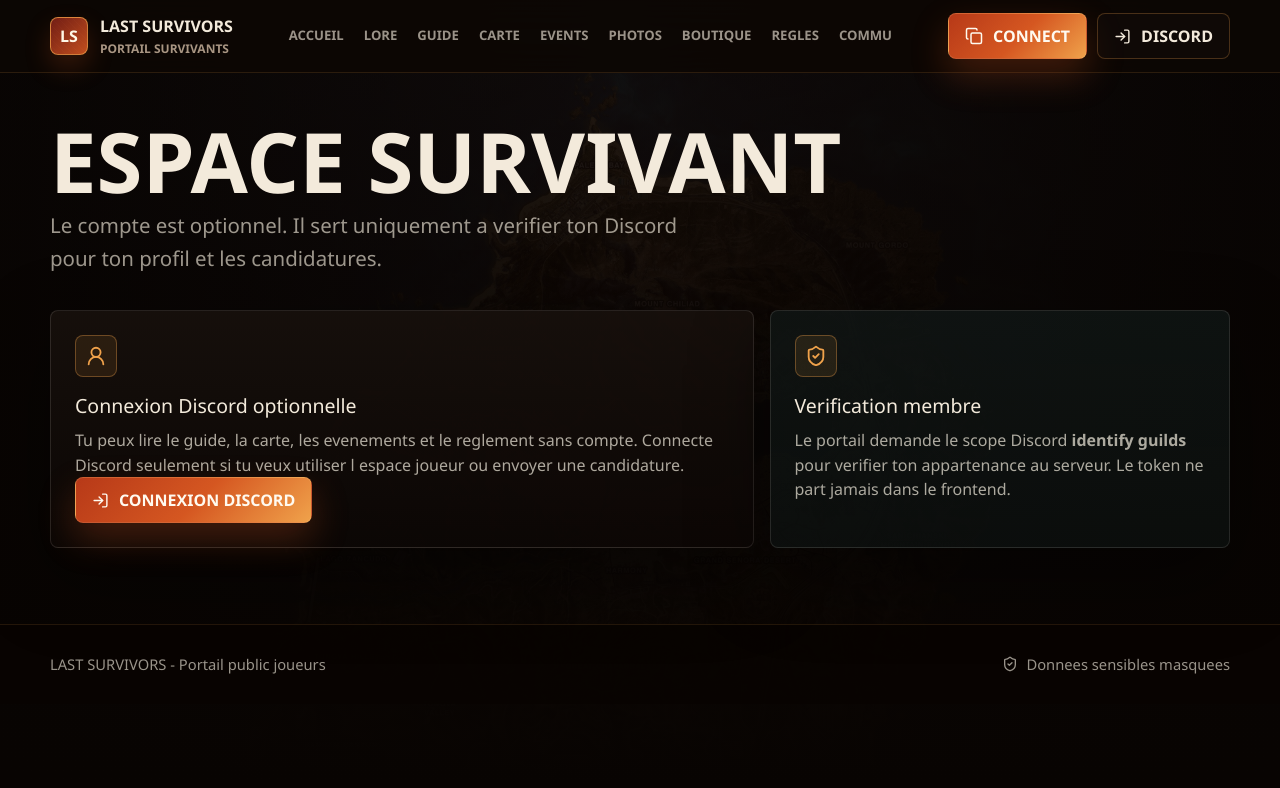
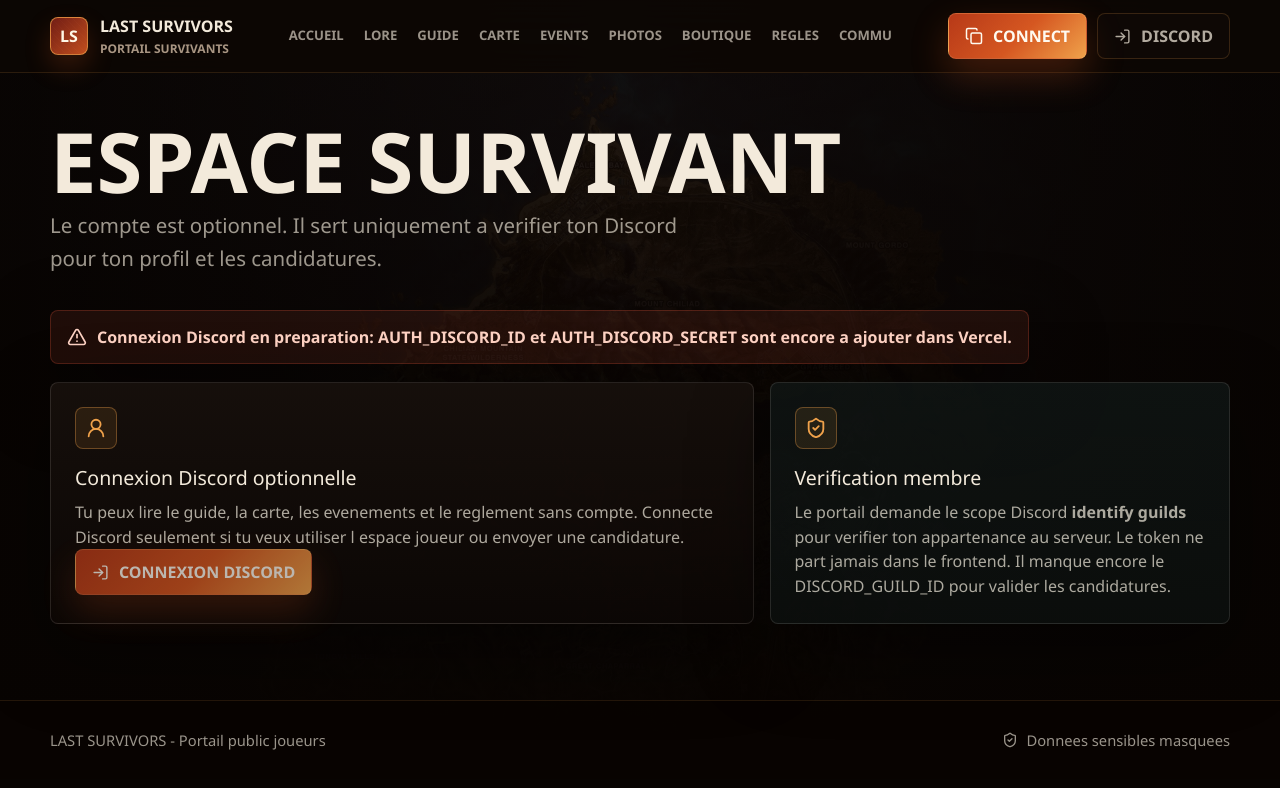
Before and after one commit to JhonnyCuenta/lastsurvivors, a Next.js app: page /profil in a window 1280 px wide. Shown: the top 788 px of the page. Built offline with nearby package versions, Linux system fonts and the light colour scheme; no server answers.

Commit message:
debug discord auth setup state

```diff
--- a/src/app/candidature/page.tsx
+++ b/src/app/candidature/page.tsx
@@ -3,11 +3,13 @@
 import { auth } from '@/auth';
 import { DiscordLoginButton } from '@/components/auth-actions';
 import { CandidatureForm } from '@/components/candidature-form';
+import { getDiscordAuthStatus } from '@/lib/auth-config';
 
 export const dynamic = 'force-dynamic';
 
 export default async function CandidaturePage() {
   const session = await auth();
+  const authStatus = getDiscordAuthStatus();
 
   if (!session?.user) {
     return (
@@ -23,8 +25,12 @@
               <ClipboardList size={22} />
             </span>
             <h2>Connexion requise pour candidater</h2>
-            <p>Le reste du portail reste public. Pour envoyer une candidature, connecte ton Discord membre Last Survivors.</p>
-            <DiscordLoginButton className="button button-primary" />
+            <p>
+              {authStatus.oauthReady
+                ? 'Le reste du portail reste public. Pour envoyer une candidature, connecte ton Discord membre Last Survivors.'
+                : 'La connexion Discord est en preparation. Il manque encore AUTH_DISCORD_ID et AUTH_DISCORD_SECRET dans Vercel.'}
+            </p>
+            <DiscordLoginButton className="button button-primary" disabled={!authStatus.oauthReady} />
           </article>
           <article className="profile-card muted-card">
             <span className="card-icon">
@@ -32,6 +38,37 @@
             </span>
             <h2>Donnees limitees</h2>
             <p>La candidature part au staff via webhook Discord. Aucune base joueur, inventaire ou donnee FiveMetrics n est lue ici.</p>
+          </article>
+        </section>
+      </>
+    );
+  }
+
+  if (session.user.guildVerified !== true) {
+    return (
+      <>
+        <header className="page-heading">
+          <h1>Candidature</h1>
+          <p>Ton Discord est connecte, mais la verification membre Last Survivors n est pas encore active.</p>
+        </header>
+
+        <section className="profile-grid">
+          <article className="profile-card">
+            <span className="card-icon">
+              <ClipboardList size={22} />
+            </span>
+            <h2>Candidature bloquee temporairement</h2>
+            <p>
+              Il manque encore le `DISCORD_GUILD_ID` cote Vercel pour confirmer que le joueur est membre du Discord
+              Last Survivors avant l envoi au staff.
+            </p>
+          </article>
+          <article className="profile-card muted-card">
+            <span className="card-icon">
+              <ShieldCheck size={22} />
+            </span>
+            <h2>Pourquoi ce blocage ?</h2>
+            <p>Ca evite les candidatures anonymes ou hors serveur. Le portail restera public, mais le formulaire reste protege.</p>
           </article>
         </section>
       </>
--- a/src/app/globals.css
+++ b/src/app/globals.css
@@ -1182,6 +1182,11 @@
   padding: 14px 16px;
 }
 
+.inline-alert {
+  width: fit-content;
+  margin-bottom: 0;
+}
+
 .profile-actions {
   display: flex;
   flex-wrap: wrap;
--- a/src/app/profil/page.tsx
+++ b/src/app/profil/page.tsx
@@ -3,6 +3,7 @@
 import { auth } from '@/auth';
 import { DiscordLoginButton, DiscordLogoutButton } from '@/components/auth-actions';
 import { CopyConnectButton } from '@/components/copy-connect-button';
+import { getDiscordAuthStatus } from '@/lib/auth-config';
 
 export const dynamic = 'force-dynamic';
 
@@ -19,13 +20,20 @@
     return 'Discord n a pas confirme ton identite. Reessaie dans quelques secondes.';
   }
 
+  if (error === 'Configuration') {
+    return 'Connexion Discord non configuree: il manque le client ID ou le secret Discord cote Vercel.';
+  }
+
   return null;
 }
 
 export default async function ProfilPage({ searchParams }: ProfilePageProps) {
   const session = await auth();
+  const authStatus = getDiscordAuthStatus();
   const params = await searchParams;
-  const errorMessage = authErrorMessage(params?.error);
+  const errorMessage =
+    authErrorMessage(params?.error) ||
+    (!authStatus.oauthReady ? 'Connexion Discord en preparation: AUTH_DISCORD_ID et AUTH_DISCORD_SECRET sont encore a ajouter dans Vercel.' : null);
 
   if (!session?.user) {
     return (
@@ -52,7 +60,7 @@
               Tu peux lire le guide, la carte, les evenements et le reglement sans compte. Connecte Discord seulement si
               tu veux utiliser l espace joueur ou envoyer une candidature.
             </p>
-            <DiscordLoginButton className="button button-primary" />
+            <DiscordLoginButton className="button button-primary" disabled={!authStatus.oauthReady} />
           </article>
           <article className="profile-card muted-card">
             <span className="card-icon">
@@ -62,6 +70,7 @@
             <p>
               Le portail demande le scope Discord <strong>identify guilds</strong> pour verifier ton appartenance au
               serveur. Le token ne part jamais dans le frontend.
+              {!authStatus.guildCheckReady ? ' Il manque encore le DISCORD_GUILD_ID pour valider les candidatures.' : ''}
             </p>
           </article>
         </section>
@@ -93,13 +102,20 @@
               <p>{session.user.discordId ? `ID Discord: ${session.user.discordId}` : 'ID Discord masque.'}</p>
             </div>
           </div>
-          <span className="verified-line">
-            <CheckCircle2 size={18} />
-            Membre Discord Last Survivors verifie
-          </span>
+          {session.user.guildVerified ? (
+            <span className="verified-line">
+              <CheckCircle2 size={18} />
+              Membre Discord Last Survivors verifie
+            </span>
+          ) : (
+            <span className="alert-panel inline-alert">
+              <AlertTriangle size={18} />
+              Verification membre Discord en attente de configuration.
+            </span>
+          )}
           <div className="profile-actions">
             <CopyConnectButton />
-            <Link className="button button-secondary" href="/candidature">
+            <Link className={`button button-secondary${session.user.guildVerified ? '' : ' disabled-button'}`} href="/candidature">
               <ClipboardList size={17} />
               Candidature
             </Link>
--- a/src/auth.ts
+++ b/src/auth.ts
@@ -1,5 +1,6 @@
 import NextAuth, { type NextAuthConfig } from 'next-auth';
 import Discord from 'next-auth/providers/discord';
+import { getDiscordAuthStatus } from '@/lib/auth-config';
 
 type DiscordGuild = {
   id?: string;
@@ -55,6 +56,10 @@
         return '/profil?error=discord-auth';
       }
 
+      if (!getDiscordAuthStatus().guildCheckReady) {
+        return true;
+      }
+
       const isGuildMember = await isMemberOfConfiguredGuild(account.access_token);
       return isGuildMember ? true : '/profil?error=discord-guild';
     },
@@ -62,7 +67,7 @@
       if (account?.provider === 'discord') {
         const discordProfile = profile as DiscordProfile | undefined;
         token.discordId = discordProfile?.id ?? token.sub;
-        token.guildVerified = true;
+        token.guildVerified = getDiscordAuthStatus().guildCheckReady;
       }
 
       return token;
--- a/src/components/auth-actions.tsx
+++ b/src/components/auth-actions.tsx
@@ -1,15 +1,29 @@
 import Link from 'next/link';
 import { LogIn, LogOut, UserRound } from 'lucide-react';
 import { signIn, signOut } from '@/auth';
+import type { DiscordAuthStatus } from '@/lib/auth-config';
 import type { Session } from 'next-auth';
 
 export function DiscordLoginButton({
   label = 'Connexion Discord',
   className = 'button button-secondary',
+  disabled = false,
 }: {
   label?: string;
   className?: string;
+  disabled?: boolean;
 }) {
+  if (disabled) {
+    return (
+      <span className="auth-form">
+        <button type="button" className={`${className} disabled-button`} disabled>
+          <LogIn size={17} />
+          {label}
+        </button>
+      </span>
+    );
+  }
+
   return (
     <form
       action={async () => {
@@ -43,9 +57,15 @@
   );
 }
 
-export function HeaderAuth({ session }: { session: Session | null }) {
+export function HeaderAuth({ session, authStatus }: { session: Session | null; authStatus: DiscordAuthStatus }) {
   if (!session?.user) {
-    return <DiscordLoginButton label="Discord" className="button button-secondary header-auth-button" />;
+    return (
+      <DiscordLoginButton
+        label="Discord"
+        className="button button-secondary header-auth-button"
+        disabled={!authStatus.oauthReady}
+      />
+    );
   }
 
   return (
--- a/src/components/site-shell.tsx
+++ b/src/components/site-shell.tsx
@@ -5,9 +5,11 @@
 import { siteConfig } from '@/config/site';
 import { SiteNav } from '@/components/site-nav';
 import { CopyConnectButton } from '@/components/copy-connect-button';
+import { getDiscordAuthStatus } from '@/lib/auth-config';
 
 export async function SiteShell({ children }: { children: React.ReactNode }) {
   const session = await auth();
+  const authStatus = getDiscordAuthStatus();
 
   return (
     <div className="page-shell">
@@ -23,7 +25,7 @@
           <SiteNav />
           <div className="header-actions">
             <CopyConnectButton className="button button-primary header-connect" compact />
-            <HeaderAuth session={session} />
+            <HeaderAuth session={session} authStatus={authStatus} />
           </div>
         </div>
       </header>
--- a/src/config/site.ts
+++ b/src/config/site.ts
@@ -253,10 +253,10 @@
   },
 ];
 
-const discordUrl = process.env.NEXT_PUBLIC_DISCORD_URL || '';
+const discordUrl = process.env.NEXT_PUBLIC_DISCORD_URL || 'https://discord.gg/lastsurvivors';
 const voteUrl = process.env.NEXT_PUBLIC_VOTE_URL || '';
 const storeUrl = process.env.NEXT_PUBLIC_STORE_URL || '';
-const discordMediaChannelUrl = process.env.NEXT_PUBLIC_DISCORD_MEDIA_CHANNEL_URL || '';
+const discordMediaChannelUrl = process.env.NEXT_PUBLIC_DISCORD_MEDIA_CHANNEL_URL || 'https://discord.gg/KaWEEehr';
 
 export const publicLinks = {
   discordUrl,
--- /dev/null
+++ b/src/lib/auth-config.ts
@@ -0,0 +1,11 @@
+export type DiscordAuthStatus = {
+  oauthReady: boolean;
+  guildCheckReady: boolean;
+};
+
+export function getDiscordAuthStatus(): DiscordAuthStatus {
+  return {
+    oauthReady: Boolean(process.env.AUTH_DISCORD_ID?.trim() && process.env.AUTH_DISCORD_SECRET?.trim()),
+    guildCheckReady: Boolean(process.env.DISCORD_GUILD_ID?.trim()),
+  };
+}
```
Also changed, not shown: 1 other file (tests, documents, lock files or other folders).
